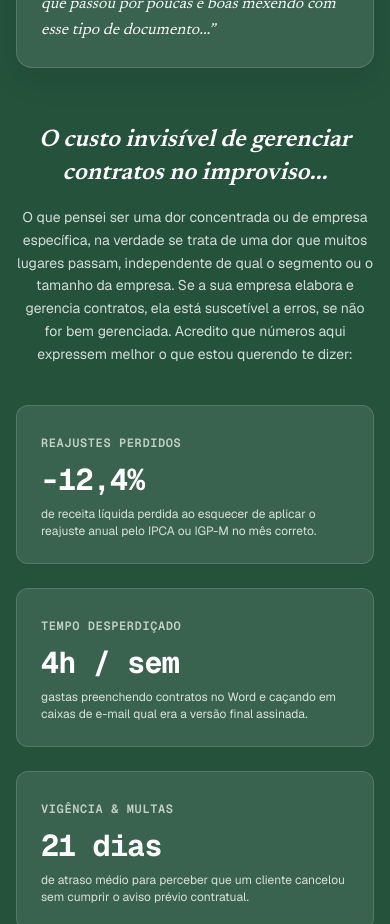
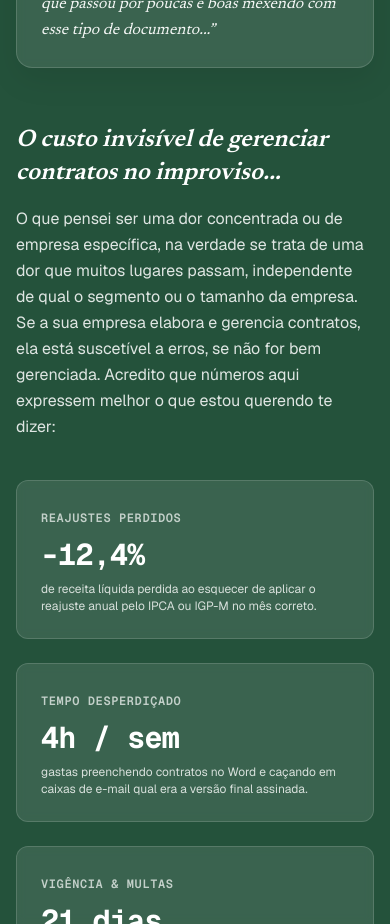
Before and after one commit to brtorresdel/tratto-landing-page, a Next.js app: page / in a window 390 px wide. Shown: the part 2120-3044 px from the top of the page. Built offline with nearby package versions, Linux system fonts and the light colour scheme.

Commit message:
style(problem-banner): alinhar diagnóstico à esquerda, ampliar tipografia e estender largura total

```diff
--- a/src/components/problem-banner.tsx
+++ b/src/components/problem-banner.tsx
@@ -68,11 +68,11 @@
           </div>
 
           {/* Gancho para as Métricas e o Mercado */}
-          <div className="mt-14 text-center sm:text-left">
+          <div className="mt-14 text-left">
             <h3 className="font-serif text-2xl sm:text-4xl italic font-semibold text-white leading-snug">
               O custo invisível de gerenciar contratos no improviso...
             </h3>
-            <p className="mt-4 text-sm sm:text-base text-white/80 leading-relaxed max-w-3xl">
+            <p className="mt-4 text-base sm:text-lg text-white/85 leading-relaxed">
               O que pensei ser uma dor concentrada ou de empresa específica, na verdade se trata de uma dor que muitos lugares passam, independente de qual o segmento ou o tamanho da empresa. Se a sua empresa elabora e gerencia contratos, ela está suscetível a erros, se não for bem gerenciada. Acredito que números aqui expressem melhor o que estou querendo te dizer:
             </p>
           </div>
```
Also changed, not shown: 1 other file (tests, documents, lock files or other folders).
